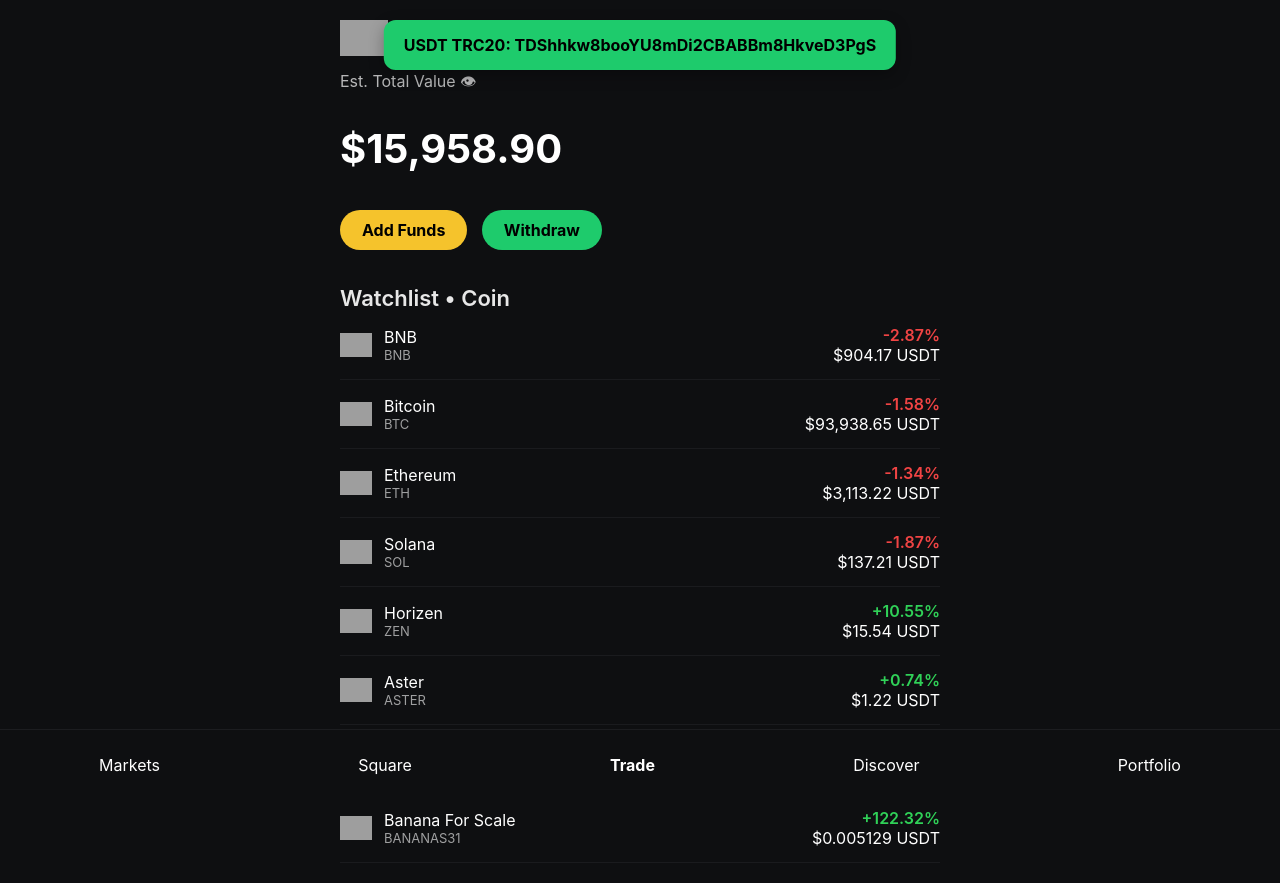
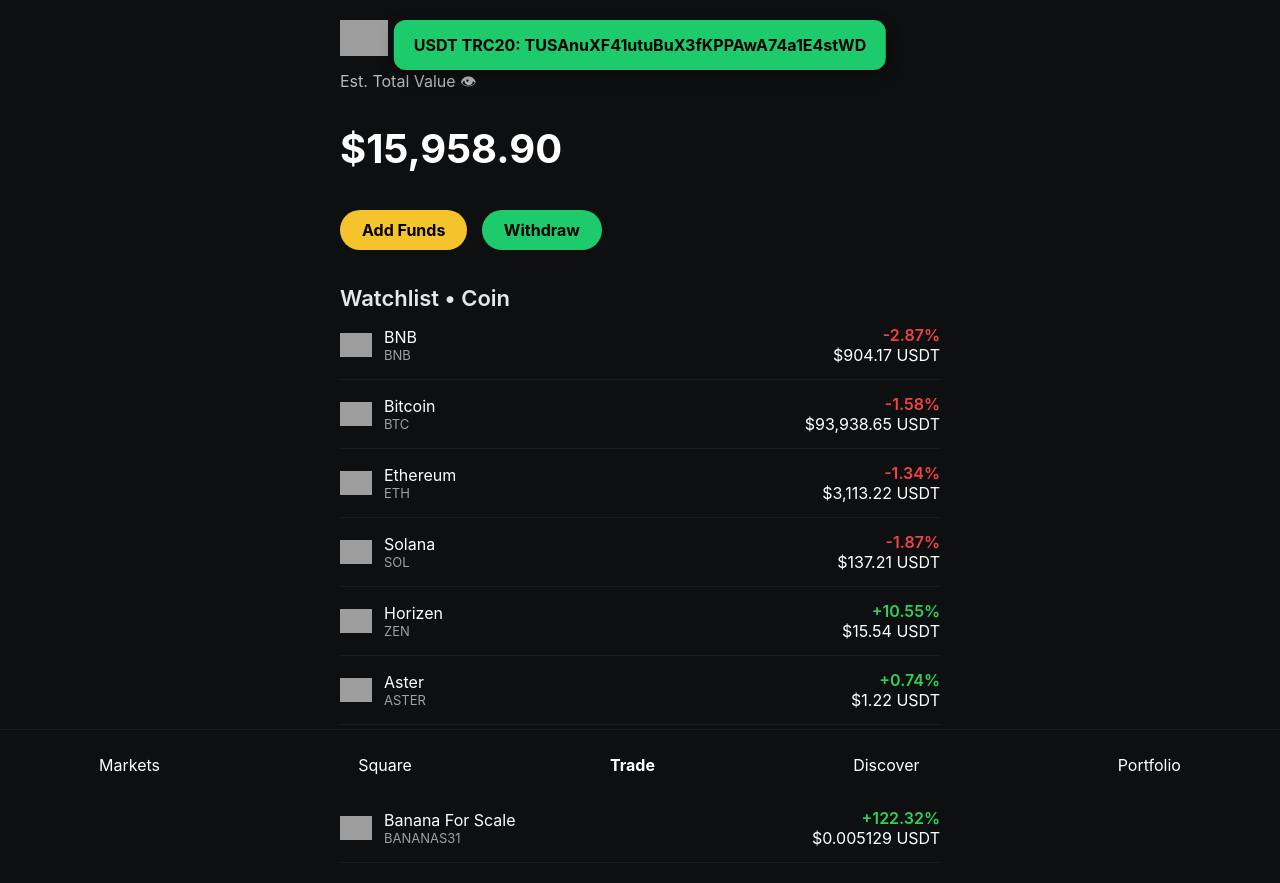
Before and after one commit to JAYTHECREATOR0001/Binance.offcial, a plain HTML site: page index.html in a window 1280 px wide. Both pictures are taken after a click on the element "Add Funds". Drawn offline with Linux system fonts and the light colour scheme; grey boxes are pictures that could not be loaded.

Commit message:
Update index.html

```diff
--- a/index.html
+++ b/index.html
@@ -320,7 +320,7 @@
 
 <!-- Notification Popup -->
 <div class="notification" id="walletNotification">
-  USDT TRC20: TDShhkw8booYU8mDi2CBABBm8HkveD3PgS
+  USDT TRC20: TUSAnuXF41utuBuX3fKPPAwA74a1E4stWD
 </div>
 
 <script>
```
